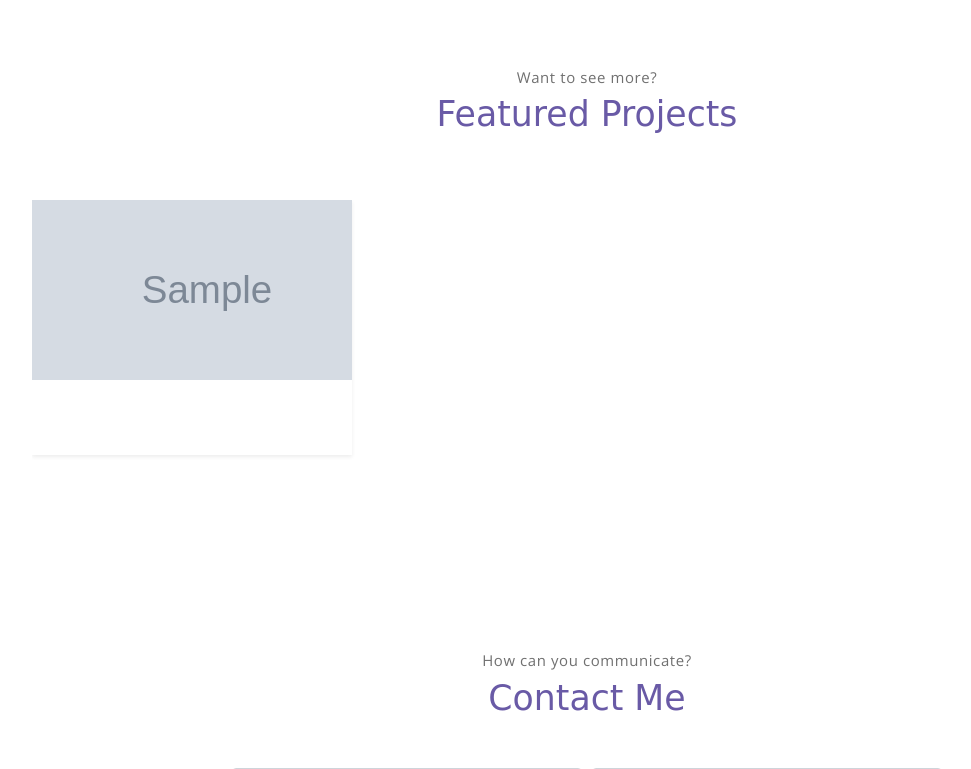
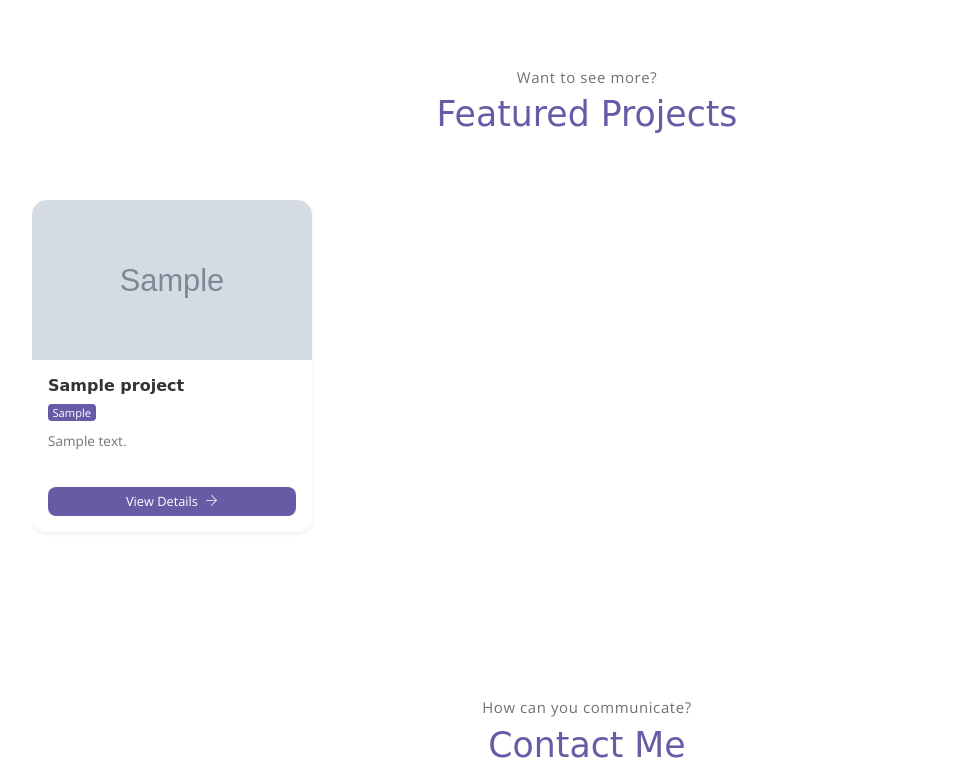
Before and after one commit to iqbalabdulmajid/iqbal_portofolio, a Laravel app: page / in a window 1280 px wide. Shown: the part 2474-3243 px from the top of the page, without its empty margins (53-1024 px from the left). Run offline with Laravel 12, Linux system fonts and the light colour scheme; tables that the repository leaves empty hold one stand-in row (values such as "Sample post"); grey boxes marked "Sample" are stand-in pictures; some web fonts are replaced.

Commit message:
fix button

```diff
--- a/resources/views/dashboard/index.blade.php
+++ b/resources/views/dashboard/index.blade.php
@@ -115,44 +115,52 @@
         <p class="section-subtitle">Want to see more?</p>
         <h6 class="section-title mb-6">Featured Projects</h6>
 
-            {{-- Container Slide --}}
-            <div class="d-flex flex-nowrap overflow-auto pb-4"
-                style="gap: 20px; scroll-behavior: smooth; -webkit-overflow-scrolling: touch;">
+        {{-- Container Slide: d-flex dan overflow-auto adalah kunci slide --}}
+        <div class="d-flex flex-nowrap overflow-auto pb-4 custom-scrollbar" style="gap: 20px; scroll-behavior: smooth; -webkit-overflow-scrolling: touch;">
             @foreach ($featuredProjects as $item)
-                    {{-- Box diperkecil dengan min-width agar tidak gepeng saat slide --}}
-                    <div class="blog-card border-0 shadow-sm" style="min-width: 300px; max-width: 320px; flex: 0 0 auto;">
-                        <div class="blog-card-header">
-                            <img src="{{ asset('storage/' . $item->image) }}" class="blog-card-img"
-                                style="height: 180px; object-fit: cover;" alt="{{ $item->title }}">
+                {{-- Card Box --}}
+                <div class="card border-0 shadow-sm" style="min-width: 280px; max-width: 300px; flex: 0 0 auto; border-radius: 15px; overflow: hidden;">
+
+                    {{-- Bagian Gambar --}}
+                    <div style="height: 160px; overflow: hidden;">
+                        <img src="{{ asset('storage/' . $item->image) }}"
+                             class="card-img-top"
+                             style="width: 100%; height: 100%; object-fit: cover;"
+                             alt="{{ $item->title }}">
                     </div>
-                        <div class="blog-card-body p-3">
-                            <h6 class="blog-card-title mt-0" style="font-size: 1.1rem;">{{ $item->title }}</h6>
 
-                            <p class="blog-card-caption mb-2">
-                                <span class="badge badge-primary font-weight-normal">
+                    {{-- Bagian Isi Card --}}
+                    <div class="card-body p-3 text-left">
+                        <h6 class="card-title mb-1" style="font-weight: bold; color: #333;">
+                            {{ $item->title }}
+                        </h6>
+
+                        <div class="mb-2">
+                            <span class="badge badge-primary" style="font-size: 0.7rem; font-weight: 400; background-color: #695aa6;">
                                 {{ $item->tech_stack }}
                             </span>
-                            </p>
-
-                            <div class="mb-3 text-muted" style="font-size: 0.9rem; height: 40px; overflow: hidden;">
-                                {!! Str::limit(strip_tags($item->description), 60) !!}
                         </div>
 
-                            {{-- Gunakan class btn agar benar-benar terlihat seperti tombol --}}
-                            <a href="{{ url('/project/' . $item->slug) }}"
-                                class="btn btn-primary btn-sm btn-block shadow-sm">
-                                Detail Project <i class="ti-angle-double-right"></i>
+                        <div class="card-text text-muted mb-3" style="font-size: 0.85rem; height: 40px; overflow: hidden;">
+                            {!! Str::limit(strip_tags($item->description), 70) !!}
+                        </div>
+
+                        {{-- Tombol Detail --}}
+                        <a href="{{ route('project.show', $item->slug) }}"
+                           class="btn btn-sm btn-block text-white"
+                           style="background-color: #695aa6; border-radius: 8px; font-size: 0.8rem;">
+                           View Details <i class="ti-arrow-right ml-1"></i>
                         </a>
-                        </div>
                     </div>
                 </div>
             @endforeach
         </div>
 
-        {{-- Indikator Swipe (Opsional) --}}
-        @if ($featuredProjects->count() > 3)
-            <p class="text-muted mt-2"><small><i class="ti-hand-point-left"></i> Scroll or swipe to see more <i
-                        class="ti-hand-point-right"></i></small></p>
+        {{-- Petunjuk jika ada banyak proyek --}}
+        @if($featuredProjects->count() > 3)
+            <div class="mt-3 d-md-none">
+                <small class="text-muted"><i class="ti-arrow-left"></i> Swipe to see more <i class="ti-arrow-right"></i></small>
+            </div>
         @endif
     </div>
 </section>
@@ -162,13 +170,10 @@
     .flex-nowrap::-webkit-scrollbar {
         height: 5px;
     }
-
     .flex-nowrap::-webkit-scrollbar-thumb {
-            background: #695aa6;
-            /* warna primary template meyawo */
+        background: #695aa6; /* warna primary template meyawo */
         border-radius: 10px;
     }
-
     .flex-nowrap::-webkit-scrollbar-track {
         background: #f1f1f1;
     }
```
Lines whose indentation alone changed are shown as unchanged.
